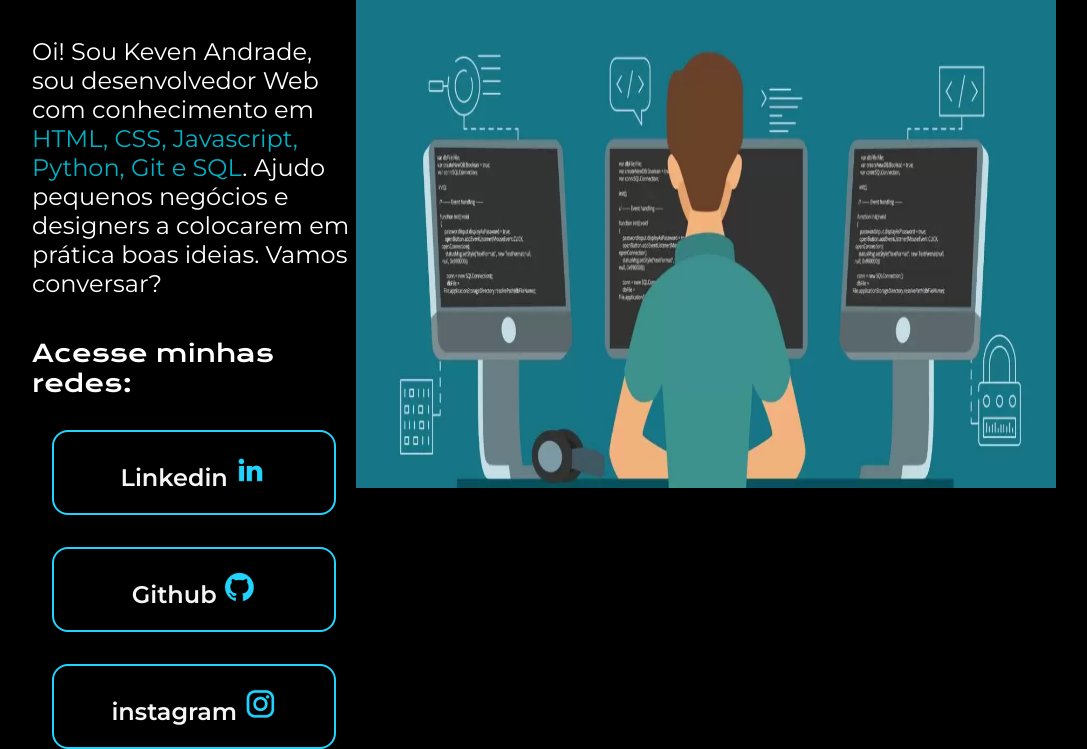
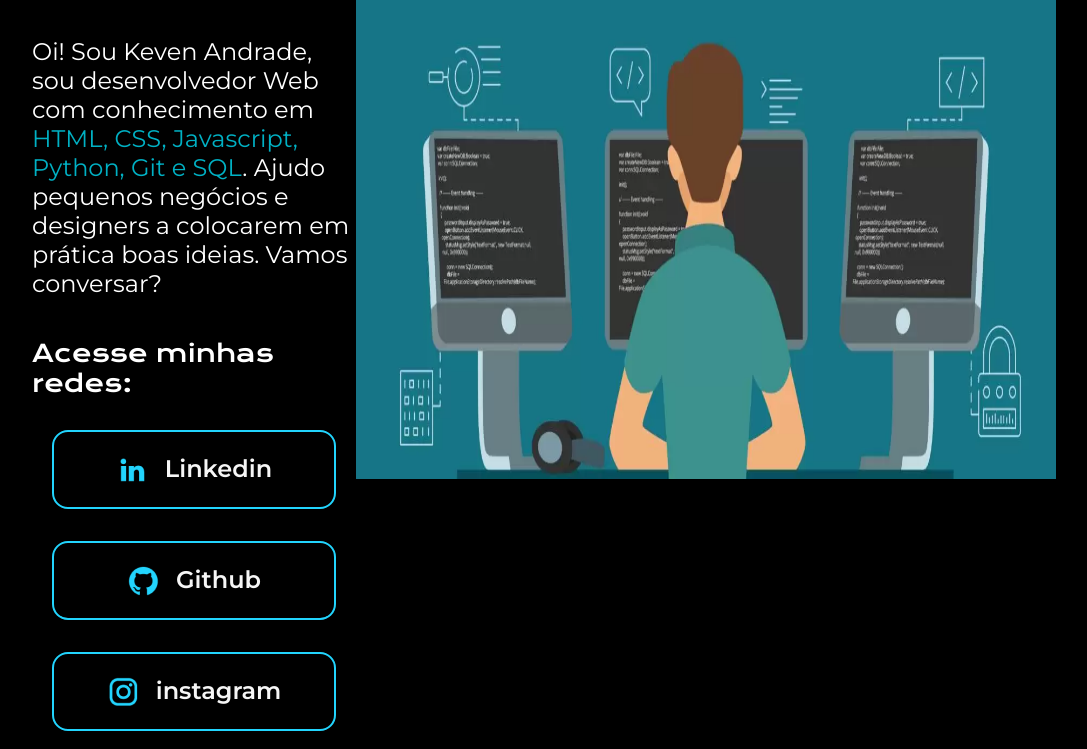
Before and after one commit to kevin-andrade/Portfolio_HTML_Project, a plain HTML site: page index.html in a window 1280 px wide. Shown: the part 401-1150 px from the top of the page, without its empty margins (96-1183 px from the left). Drawn offline with nearby package versions, Linux system fonts and the light colour scheme.

Commit message:
posicionando os icones e adicionando hover nos links

```diff
--- a/index.html
+++ b/index.html
@@ -16,16 +16,16 @@
             <div class="apresentacao__links">
                 <h2 class="apresentacao__links__subtitulo">Acesse minhas redes:</h2>
                 <a class="apresentacao__links__link" href="https:linkedin.com/in/kevin-andrade19">
+                    <img src="./assets/linkedin.png" alt="Foto da logo linkedin">
                     Linkedin
-                    <img src="./assets/linkedin.png" alt="Foto da logo linkedin">
                 </a>
                 <a class="apresentacao__links__link" href="https://github.com/kevin-andrade">
+                    <img src="./assets/github.png" alt="Foto da logo github">
                     Github
-                    <img src="./assets/github.png" alt="Foto da logo github">
                 </a>
                 <a class="apresentacao__links__link" href="https://instagram.com/andrad3_19">
+                    <img src="./assets/instagram.png" alt="Foto da logo instagram">
                     instagram
-                    <img src="./assets/instagram.png" alt="Foto da logo instagram">
                 </a>
             </div>
         </section>
--- a/style.css
+++ b/style.css
@@ -62,6 +62,9 @@ body{
 
 .apresentacao__links__link{
     /* background-color: #22D4FD; */
+    display: flex;
+    justify-content: center;
+    gap: 16px;
     border: 2px solid #22D4FD;
     width: 280px;
     text-align: center;
@@ -73,3 +76,7 @@ body{
     color: #F6F6F6;
     font-family: "Montserrat", sans-serif;
 }
+
+.apresentacao__links__link:hover{
+    background-color: #272727;
+}
```
Also changed, not shown: imagem.png (deleted).
